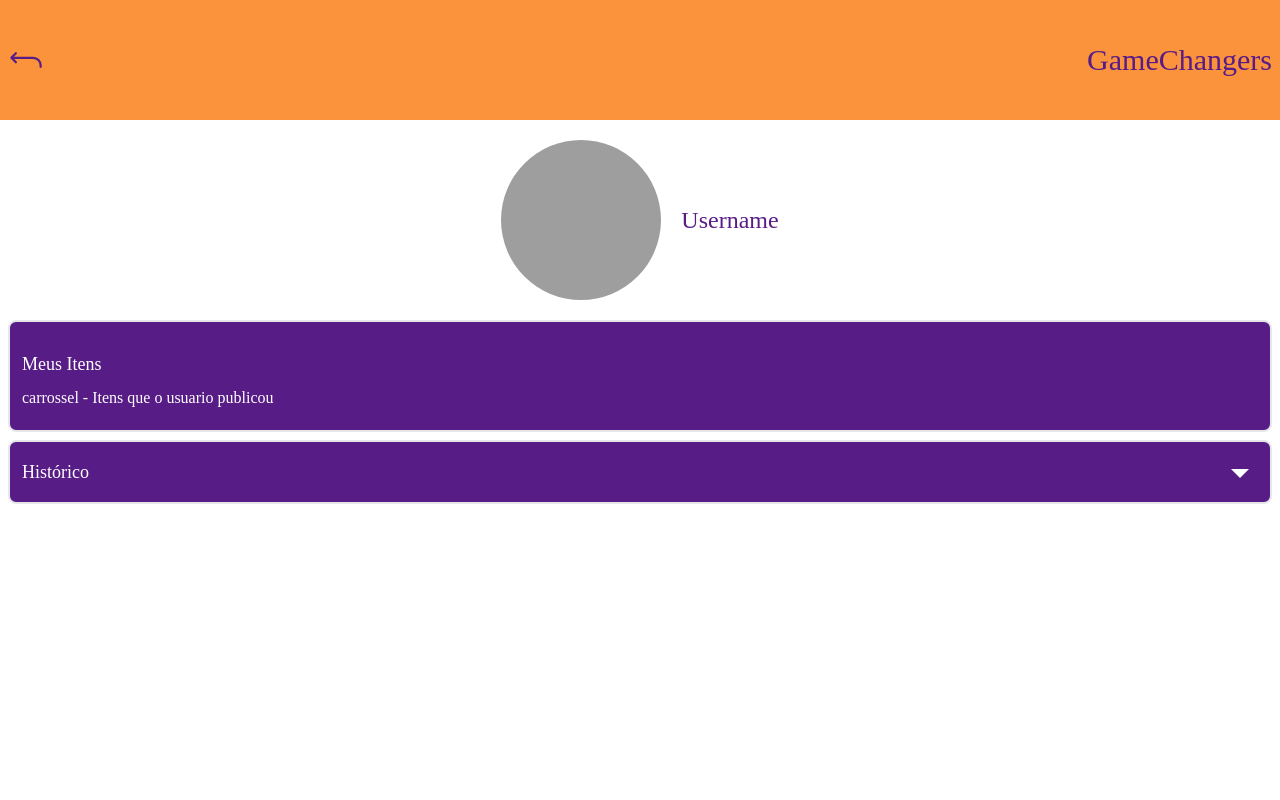
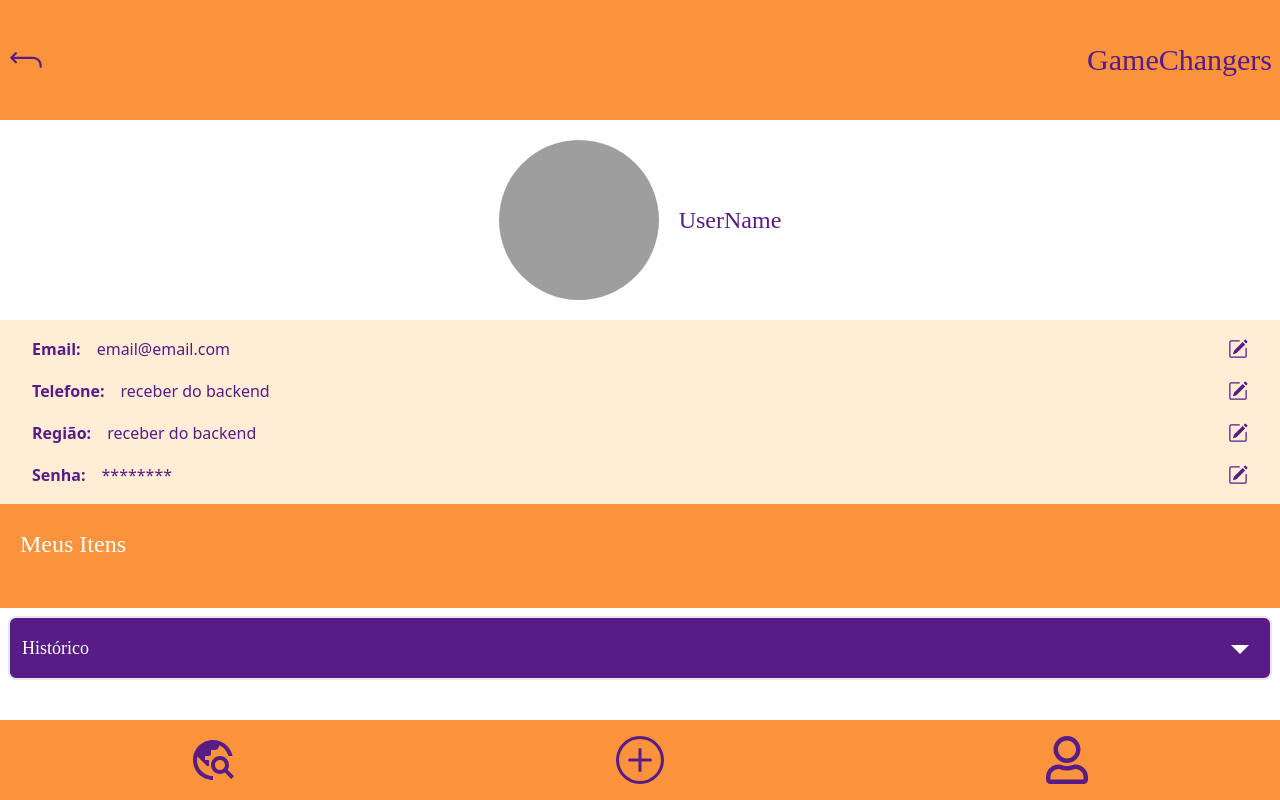
Before and after one commit to Callaxus/GameChangers, a React (Create React App) app in the folder frontend/: page /perfil in a window 1280 px wide. Built offline with nearby package versions, Linux system fonts and the light colour scheme; grey boxes are pictures that could not be loaded; a web font is replaced by a local one.

Commit message:
meus itens add mas nao esta conectado ao perfil

```diff
--- a/frontend/src/components/ExplorePage.jsx
+++ b/frontend/src/components/ExplorePage.jsx
@@ -25,6 +25,8 @@ import figure from "../CategoriasImg/figure.png"
 import plush from "../CategoriasImg/plush.png"
 import logo from "../CategoriasImg/logoRoxo.png"
 import { BiSolidCategoryAlt } from "react-icons/bi";
+import NavBar from "./NavBar";
+import PixelCard from "./PixelCard";
 
 
 import { useState, useEffect } from "react";
@@ -251,7 +253,7 @@ export default function ExplorePage(props) {
                         <button className='font-bowlby border-2 border-purple-900 bg-purple-900 text-white rounded-lg px-20 py-2 m-2 w-72 hover:bg-white hover:text-purple-900 transition-colors' onClick={() => navigate('/novaconta')}>Criar Conta</button>
                     </div>
                 )}
-
+              <NavBar></NavBar>
             </div>
 
         </div>
--- /dev/null
+++ b/frontend/src/components/MeusItens.jsx
@@ -0,0 +1,11 @@
+export default function MeusItens({ item }) {
+  return (
+    <div className="p-2 border-b border-purple-300">
+      <div className="flex justify-between items-center">
+        <span className="text-gray-900 font-bold">{item.name}</span>
+        <span className="text-gray-600">{item.date.toLocaleDateString()}</span>
+      <p className="text-gray-700">{item.description}</p>
+      </div>
+    </div>
+  );
+}
--- a/frontend/src/components/NavBar.jsx
+++ b/frontend/src/components/NavBar.jsx
@@ -4,21 +4,22 @@ import { FaRegUser } from "react-icons/fa";
 import { MdTravelExplore } from "react-icons/md";
 
 
-function Nav() {
+function Nav({ className = "" }) {
   const navigate = useNavigate();
   return (
-<div className="h-20 w-full bg-orange-400 flex flex-nowrap justify-around items-center">
+    <div className={`fixed bottom-0 left-0 w-full z-50 bg-orange-400 p-0 ${className}`}>
+      <div className="h-20 w-full flex flex-nowrap justify-around items-center">
         <button onClick={() => navigate('/explore')}>
           <MdTravelExplore className="text-purple-900 text-5xl" />
         </button>
-    <button onClick={() => navigate('/NOVOARTIGO')}>
+        <button onClick={() => navigate('/criar-anuncio')}>
           <BsPlusCircle className="text-purple-900 text-5xl" />
         </button>
-     <button onClick={() => navigate('/userpage')}>
+        <button onClick={() => navigate('/perfil')}>
           <FaRegUser className="text-purple-900 text-5xl " />
         </button>
       </div>
-
+    </div>
   );
 }
 
--- a/frontend/src/components/Perfil.jsx
+++ b/frontend/src/components/Perfil.jsx
@@ -2,16 +2,16 @@ import { useState } from 'react';
 import { IoReturnUpBackOutline } from "react-icons/io5";
 import { RiArrowDownSFill } from "react-icons/ri";
 import { useNavigate } from 'react-router-dom';
-import EditItem from './EditItem';
 import ItemHistorico from './ItemHistorico';
-import ProfileEdit from './profileEdit';
+import ProfileEdit from './ProfileEdit';
 import PixelCard from './PixelCard';
+import NavBar from './NavBar';
 
 
 function Perfil() {
     const navigate = useNavigate();
     const [showHistorico, setShowHistorico] = useState(false);
-    const itensHistorico = [{name: "Carta1", date: new Date(), description: "Troca"}, {name: "Carta1", date: new Date(), description: "Venda"}, {name: "Carta1", date: new Date(), description: "Troca"}]; // Example items, replace with actual data
+    const itensHistorico = [{ name: "Carta1", date: new Date(), description: "Troca" }, { name: "Carta1", date: new Date(), description: "Venda" }, { name: "Carta1", date: new Date(), description: "Troca" }]; // Example items, replace with actual data
 
     return (
 
@@ -23,22 +23,38 @@ function Perfil() {
                 </button>
                 <p className='text-purple-900 text-3xl font-bowlby'>GameChangers</p>
             </div>
+            <PixelCard variant="purple" className="fixed inset-0">
 
                 <div className='font-bowlby text-purple-900 flex items-center justify-center m-5'>
                     <img className='size-40 rounded-full me-5' src="https://biografiaresumida.com.br/wp-content/uploads/2017/12/Henry-Cavill.jpg" alt="usuariofoto" />
                     <div>
-                <p className="text-2xl">Username</p>
+                        <p className="text-2xl">UserName</p>
                         <p className="text-sm font-sans"></p>
                     </div>
                 </div>
                 <div className=''>
-                <div id="meusitens" className='text-white bg-purple-900 font-bowlby p-3 border-2 rounded-lg m-2' >
-                    <div id="scrolling-wrapper" className="w-md">
-                        <div id="scrolling-wrapper-flexbox" className="w-md text-white pt-[1rem] pb-2">
-                            <h1 className="font-bowlby text-lg">Meus Itens </h1>
-                            <div className="w-md text-white overflow-x-scroll overflow-y-hidden whitespace-nowrap pl-5 pb-2 scrollbar scrollbar-thumb-orange-300 scrollbar-track-orange-400">
+                    <ProfileEdit />
                 </div>
-                            carrossel - Itens que o usuario publicou
+            </PixelCard>
+
+         <div
+            id="scrolling-wrapper"
+            className="w-md">
+                <div
+                id="scrolling-wrapper-flexbox"
+                className="w-md bg-orange-400 text-white pt-[1rem] pb-2">
+                    <h1
+                    className="font-bowlby text-2xl m-2 ms-5">
+                        Meus Itens
+                    </h1>
+                    <div
+                    className="w-md text-white overflow-x-scroll overflow-y-hidden
+                    whitespace-nowrap pl-5 pb-2 scrollbar scrollbar-thumb-purple-800
+                    scrollbar-track-purple-400">
+
+
+                             <div className="inline-block">
+
                             </div>
                         </div>
                     </div>
@@ -56,13 +72,18 @@ function Perfil() {
                         <div id="historico" className='text-white bg-purple-100 p-3 border-2 rounded-lg m-2'>
                             <div>
                                 {itensHistorico.map((item, index) => (
-                                <ItemHistorico item={item} key={index}/>
+                                    <ItemHistorico item={item} key={index} />
                                 ))}
                             </div>
                         </div>
                     )}
                 </div>
+
+
+            <NavBar/>
+
+
         </div>
     );
-};
+}
 export default Perfil
--- a/frontend/src/components/ProductPage.jsx
+++ b/frontend/src/components/ProductPage.jsx
@@ -31,7 +31,7 @@ export default function ProductPage () {
                 />
                 </div>
 
-                <div
+                <div id="favorito"
                 className="text-purple-800 font-semibold flex items-center justify-between m-5">
                     <div
                     className="cursor-pointer"
```
Lines whose indentation alone changed are shown as unchanged.
